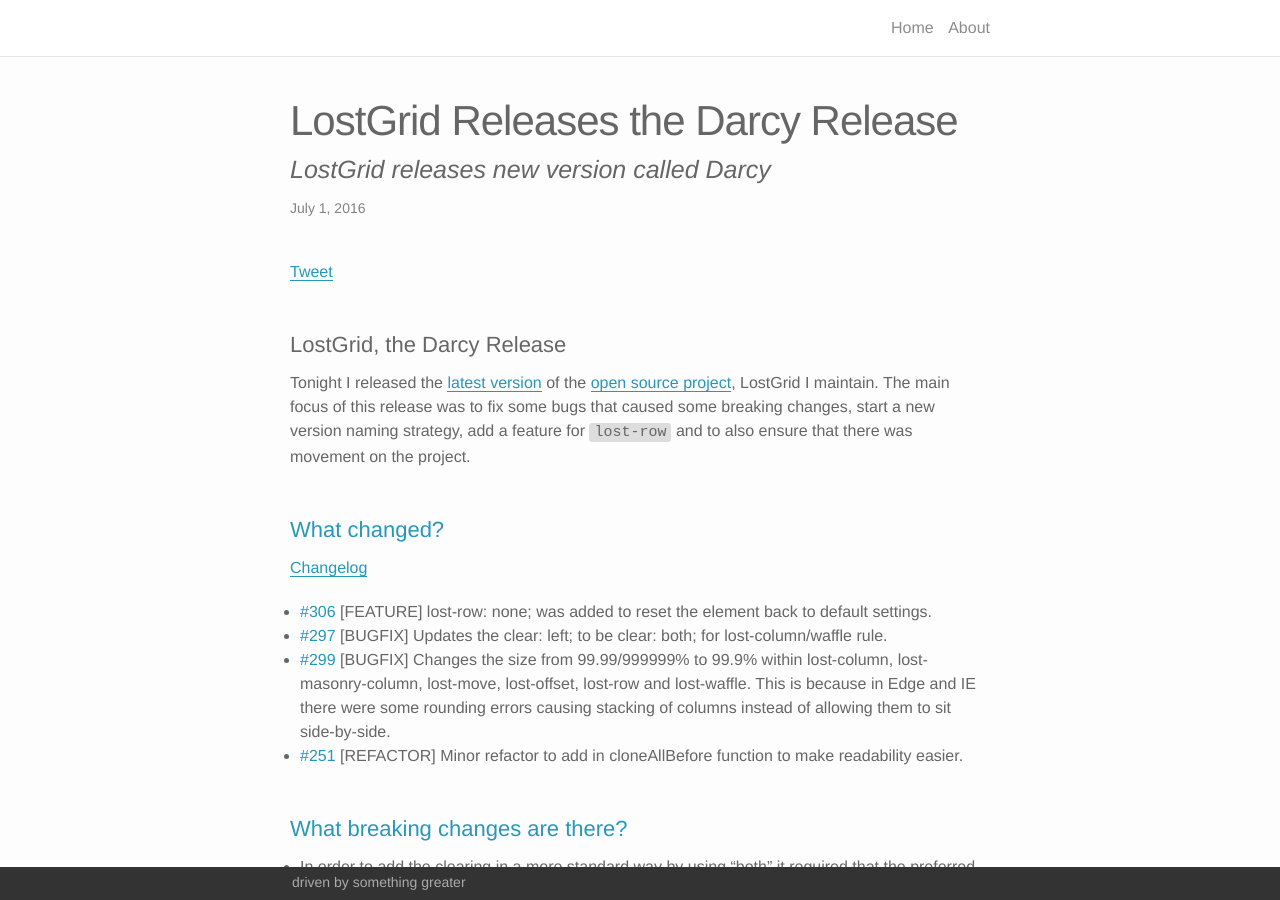
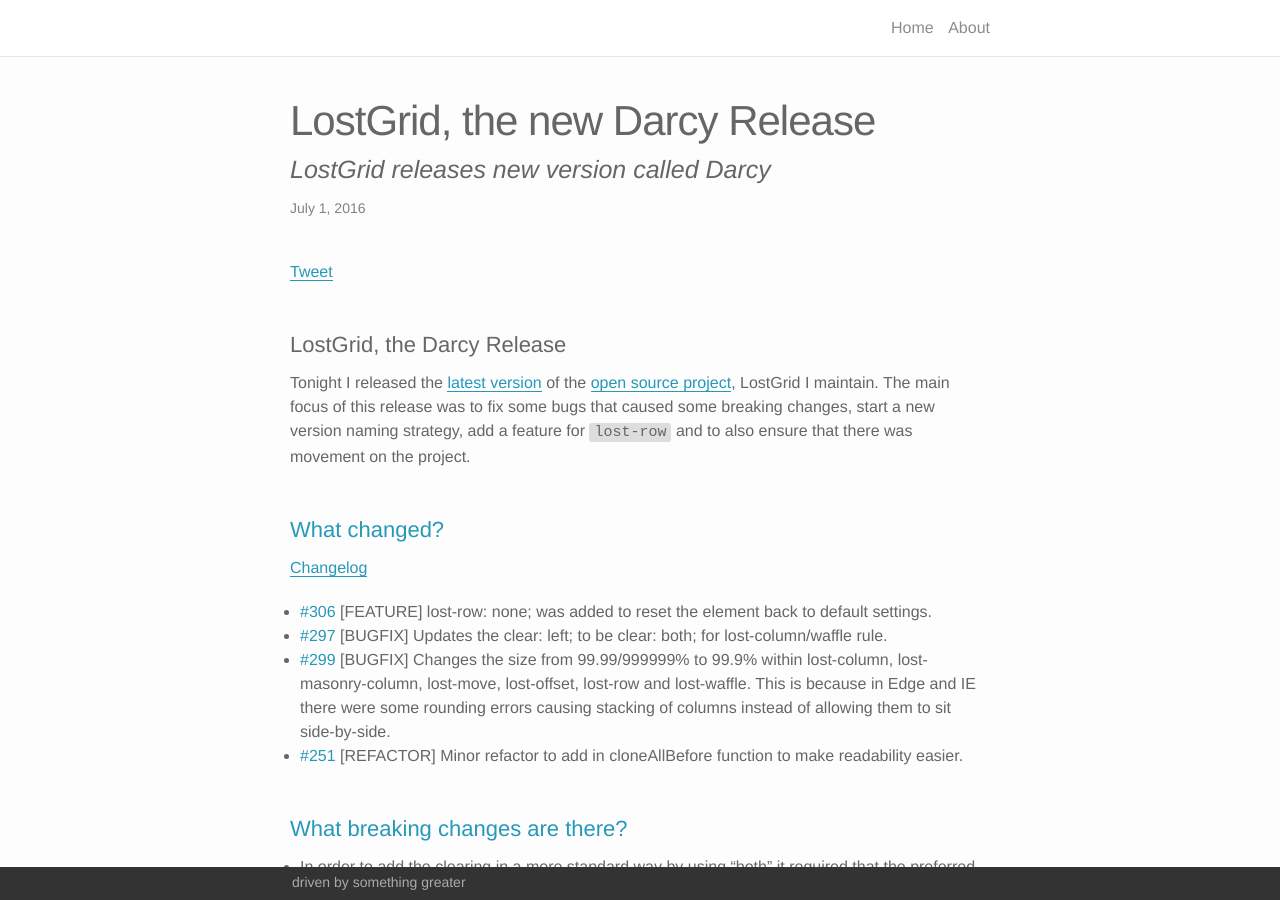
Before and after one commit to peterramsing/personal-site, a Jekyll site: the page built from _posts/2016-07-01-lostgrid-darcy-release.md, in a window 1280 px wide and 900 px high. Built offline with Jekyll 4.4.1, drawn with Linux system fonts in a browser that asks for light colours; nearby versions of some CDN libraries; comment, search, counter and statistics services are not loaded.

Commit message:
Changes name of Darcy Post
…because it didn’t make sense

```diff
--- a/_posts/2016-07-01-lostgrid-darcy-release.md
+++ b/_posts/2016-07-01-lostgrid-darcy-release.md
@@ -1,11 +1,11 @@
 ---
 layout: post
-title:  LostGrid Releases the Darcy Release
+title:  LostGrid, the new Darcy Release
 permalink: lost-grid-darcy-release
 date: 2016-07-01 23:50:00
 description: LostGrid releases new version called Darcy
 keywords: PostCSS, CSS, frontend, front-end, lostgrid, lost, grid, software-release
-social_title: LostGrid Releases the Darcy Release
+social_title: LostGrid, the new Darcy Release
 social_image: img/lostgrid-darcy.png
 social_description: The latest version of LostGrid, the Darcy Release, comes with a new lost-row feature and several bug fixes.
 
```
